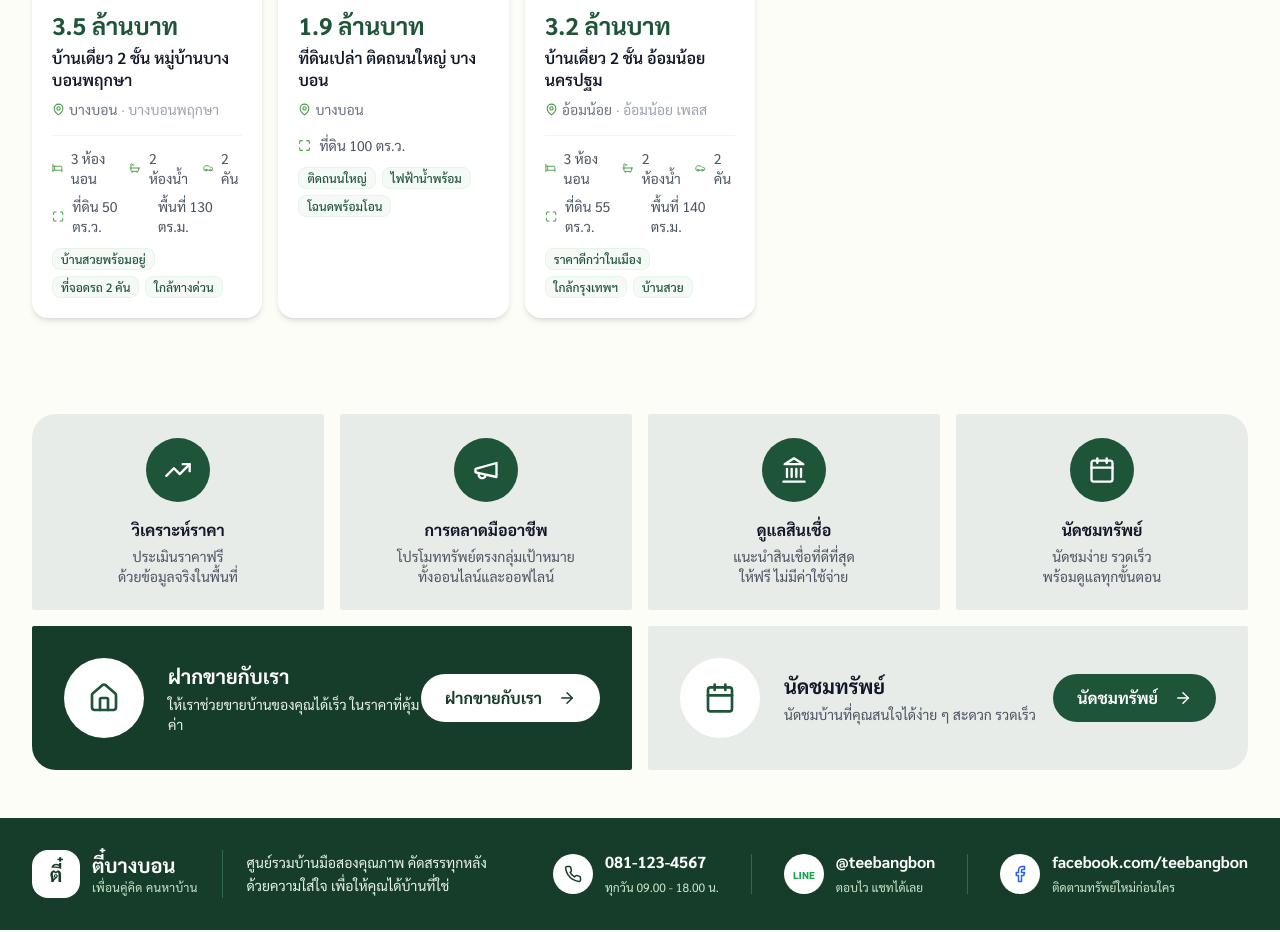
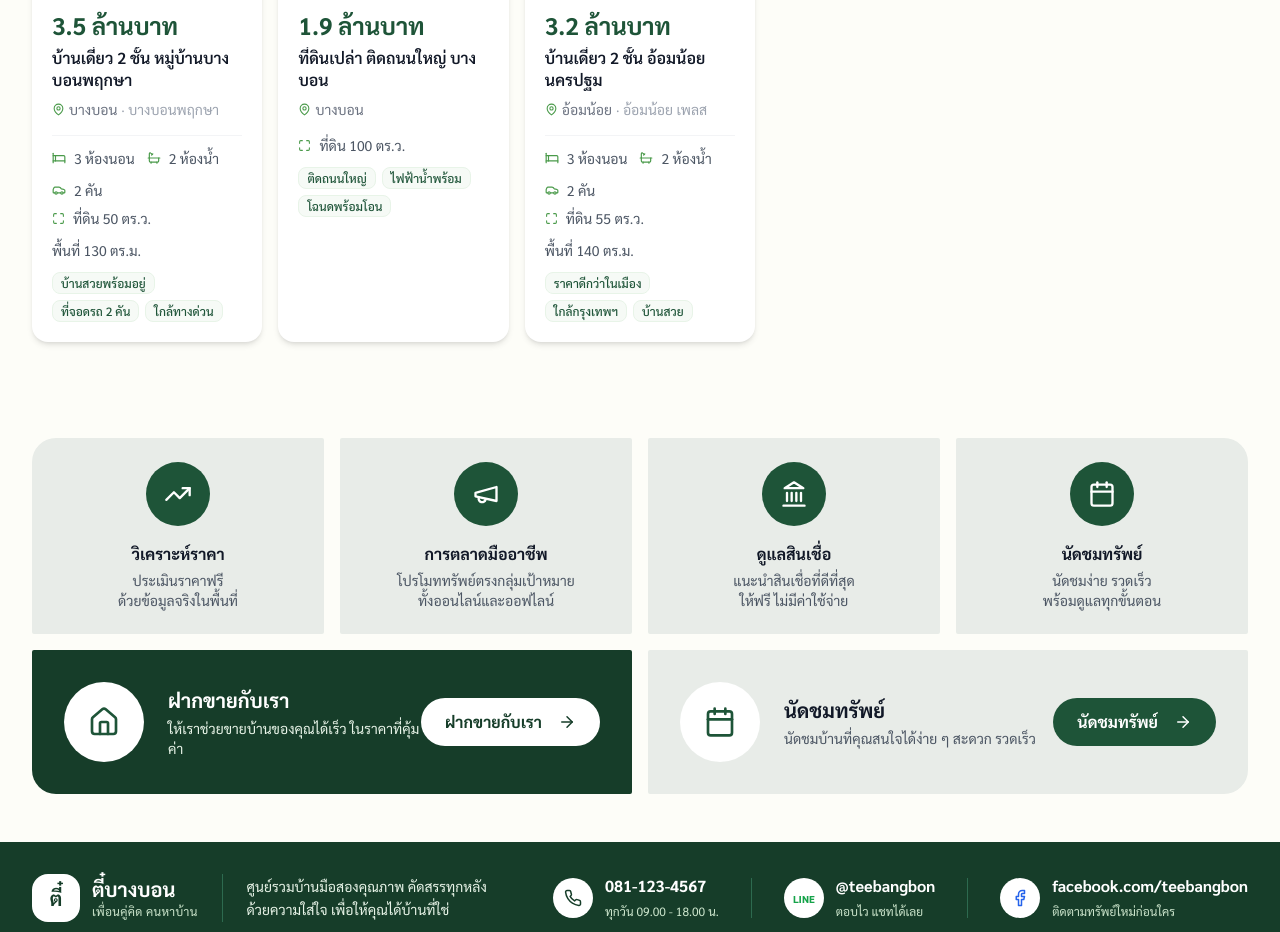
Before and after one commit to guukub/Experthome168, a Next.js app: page / in a window 1280 px wide. Shown: the part 1240-2172 px from the top of the page. Built offline with nearby package versions, Linux system fonts and the light colour scheme.

Commit message:
Fix PropertyCard flex wrapping issue

```diff
--- a/src/components/public/PropertyCard.tsx
+++ b/src/components/public/PropertyCard.tsx
@@ -74,21 +74,21 @@ export default function PropertyCard({ property, className = '' }: PropertyCardP
 
         {/* Features */}
         {property.property_type !== 'ที่ดิน' && (
-          <div className="flex items-center gap-3 text-sm text-gray-500 border-t border-gray-100 pt-3">
+          <div className="flex items-center gap-3 text-sm text-gray-500 border-t border-gray-100 pt-3 flex-wrap">
             {property.bedrooms !== undefined && property.bedrooms > 0 && (
-              <div className="feature-item">
+              <div className="feature-item whitespace-nowrap">
                 <Bed size={14} className="text-forest-500" />
                 <span>{property.bedrooms} ห้องนอน</span>
               </div>
             )}
             {property.bathrooms !== undefined && property.bathrooms > 0 && (
-              <div className="feature-item">
+              <div className="feature-item whitespace-nowrap">
                 <Bath size={14} className="text-forest-500" />
                 <span>{property.bathrooms} ห้องน้ำ</span>
               </div>
             )}
             {property.parking !== undefined && property.parking > 0 && (
-              <div className="feature-item">
+              <div className="feature-item whitespace-nowrap">
                 <Car size={14} className="text-forest-500" />
                 <span>{property.parking} คัน</span>
               </div>
@@ -97,15 +97,15 @@ export default function PropertyCard({ property, className = '' }: PropertyCardP
         )}
 
         {/* Land/Area */}
-        <div className="flex items-center gap-3 text-sm text-gray-500 mt-2">
+        <div className="flex items-center gap-3 text-sm text-gray-500 mt-2 flex-wrap">
           {property.land_size && property.land_size !== '-' && (
-            <div className="feature-item">
+            <div className="feature-item whitespace-nowrap">
               <Maximize size={13} className="text-forest-500" />
               <span>ที่ดิน {property.land_size}</span>
             </div>
           )}
           {property.usable_area && property.usable_area !== '-' && (
-            <div className="feature-item">
+            <div className="feature-item whitespace-nowrap">
               <span>พื้นที่ {property.usable_area}</span>
             </div>
           )}
```
